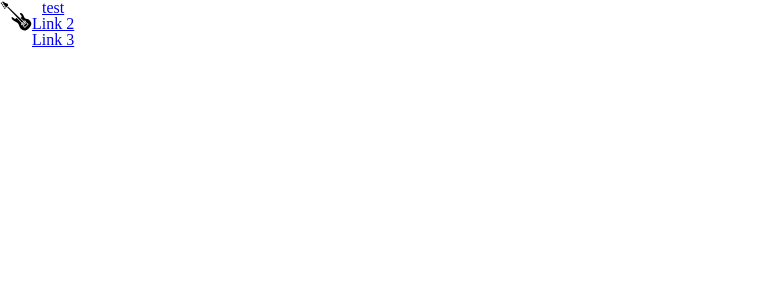
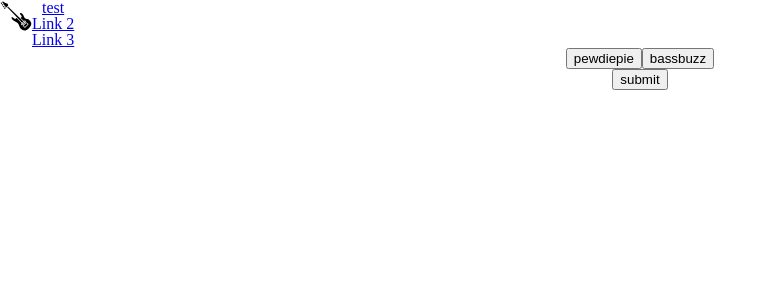
Before and after one commit to vtulonen/bass-app, a React (Create React App) app: page /path1 in a window 1280 px wide. Shown: the top 300 px of the page, without its empty margins (0-777 px from the left). Built offline with nearby package versions, Linux system fonts and the light colour scheme.

Commit message:
youtube channel data with youtubeAPI

```diff
--- a/package.json
+++ b/package.json
@@ -6,6 +6,7 @@
     "@testing-library/jest-dom": "^5.11.5",
     "@testing-library/react": "^11.1.1",
     "@testing-library/user-event": "^12.2.0",
+    "axios": "^0.21.0",
     "react": "^17.0.1",
     "react-dom": "^17.0.1",
     "react-redux": "^7.2.2",
--- /dev/null
+++ b/src/Api/ChannelData.js
@@ -0,0 +1,13 @@
+import axios from "axios";
+const API_KEY = "AIzaSyCewWMOH6KuJRw8c3LsLUjHJIX971omc7w";
+
+export default axios.create({
+
+  baseURL: "https://www.googleapis.com/youtube/v3/channels/?part=snippet%2CcontentDetails%2Cstatistics",
+  params: {
+    maxResults: 5,
+    key: API_KEY
+
+  },
+  headers: {}
+});
--- a/src/App.js
+++ b/src/App.js
@@ -1,9 +1,9 @@
 import React from "react";
 import './style.css';
-import TestComponent from "./Components/Test"
 import Nav from "./Components/Nav"
-import {BrowserRouter, Route, Switch, Link} from 'react-router-dom';
-import {connect} from 'react-redux';
+import VideosContainer from "./Components/VideoPage/VideosContainer"
+import {BrowserRouter, Route, Switch} from 'react-router-dom';
+//import {connect} from 'react-redux';
 
 export class App extends React.Component {
   render() {
@@ -18,16 +18,15 @@ export class App extends React.Component {
                   <h1>Main page</h1>
                 </div>
               </Route>
-              <Route path="/test" component={
-                TestComponent
+              <Route path="/path1" component={
+                VideosContainer
+              } />
+               <Route path="/path2" component={
+                VideosContainer
               } />
 
             </Switch>
-          {/* <header className="App-header">
-            <Test/>
-            <Test/>
 
-          </header> */}
       </div>
       </BrowserRouter>
 
--- a/src/Components/Test.js
+++ /dev/null
@@ -1,19 +0,0 @@
-import React from "react";
-import {useSelector, useDispatch} from 'react-redux';
-import {increment, decrement} from '../Redux/actions';
-
-function TestComponent (){
-  const counter  = useSelector(state => state.counter);
-
-
-  const dispatch = useDispatch();
- return (
-   <div>
-     <p>count: {counter}</p>
-     <button onClick={() => dispatch(increment(5))}>Click</button>
-     <button onClick={() => dispatch(decrement(5))}>Click</button>
-   </div>
- );
-};
-
-export default TestComponent;
--- /dev/null
+++ b/src/Components/VideoPage/Search.js
@@ -0,0 +1,56 @@
+import React from "react";
+
+
+
+class Search extends React.Component {
+  constructor(props){
+    super(props)
+    this.state = { title: "" };
+
+    this.handleClick = this.handleClick.bind(this)
+  }
+
+  // onSearchChanged = event => {
+  //   const _title = event.target.value;
+  //   this.setState({ title: _title });
+  // };
+  onSubmit = event => {
+    event.preventDefault();
+    this.props.handleClick(this.state.title);
+  };
+
+
+
+  handleClick = (event) => {
+    const _title = event.target.innerText;
+    this.setState({ title: _title });
+  }
+
+  render() {
+    return (
+      <>
+      <button onClick={this.handleClick}>pewdiepie</button>
+      <button onClick={this.handleClick}>bassbuzz</button>
+      <form onSubmit={this.onSubmit} className="search-form">
+      <input className="submit" type="submit" value="submit" />
+      </form>
+
+
+        {/* <form onSubmit={this.onSubmit} className="search-form">
+          <div className="form-controls">
+            <label>Search</label>
+            <input
+              id="video-search"
+              type="text"
+              value={this.state.title}
+              onChange={this.onSearchChanged}
+              placeholder="Enter Search Keyword"
+            />
+          </div>
+        </form> */}
+      </>
+    );
+  }
+}
+
+export default Search;
--- /dev/null
+++ b/src/Components/VideoPage/VideoList.js
@@ -0,0 +1,19 @@
+import React, { Component } from 'react'
+
+export class VideoList extends Component {
+  constructor(props) {
+    super(props);
+    console.log(props)
+  }
+
+
+  render() {
+    return (
+      <div>
+         <p>{this.props.playlistId}</p>
+      </div>
+    )
+  }
+}
+
+export default VideoList
--- /dev/null
+++ b/src/Components/VideoPage/VideosContainer.js
@@ -0,0 +1,68 @@
+
+//import {useSelector, useDispatch} from 'react-redux';
+import React, { Component } from 'react'
+
+import youtubeApi from '../../Api/ChannelData'
+import Search from './Search';
+import VideoList from './VideoList';
+
+
+
+export default class VideosContainer extends Component {
+
+  state = {
+    data: [],
+    title: '',
+    playlistId: ''
+  };
+
+
+  onSearch = async keyword => {
+    const response = await youtubeApi.get('', {
+      params: {
+        forUsername: keyword
+      }
+    });
+    console.log(response);
+    this.setState({
+       data: response.data.items[0]
+    });
+    console.log(this.state);
+  };
+
+
+  handleClick = async keyword => {
+    const response = await youtubeApi.get('', {
+      params: {
+        forUsername: keyword
+      }
+    });
+    console.log(response);
+    this.setState({
+       data: response.data.items[0],
+       title: response.data.items[0].snippet.title,
+       playlistId: response.data.items[0].contentDetails.relatedPlaylists.uploads
+    });
+    console.log(this.state);
+  };
+
+
+  render() {
+
+    return (
+      <div className="container">
+        <div id="content">
+          <div className="row">
+            <div className="col s6">
+            <Search handleClick={this.handleClick} />
+
+            <VideoList playlistId={this.state.playlistId} />
+            </div>
+            <div id="channel-data" className="col s6" />
+          </div>
+          <div className="row" id="video-container" />
+        </div>
+      </div>
+    )
+  }
+}
```
Also changed, not shown: src/Api/Playlist.js (added, +19 -0 lines), src/Components/VideoPage/Form.js (added, +14 -0 lines), src/css/style.css (deleted), 1 other file (tests, documents, lock files or other folders).
